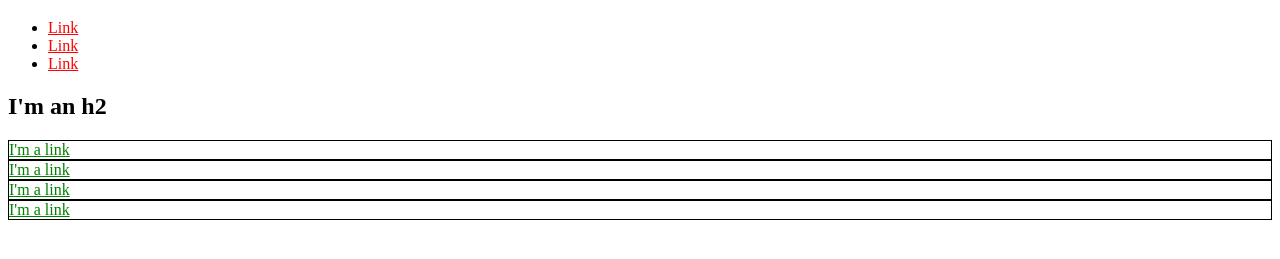
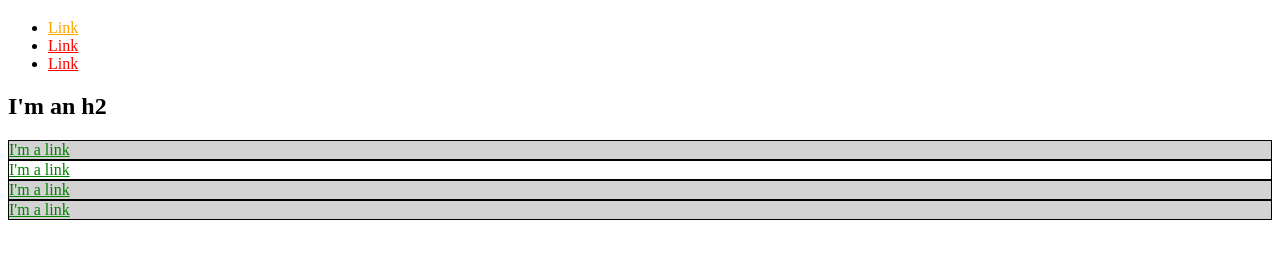
Before and after one commit to jlopez0591/jlopez0591.github.io, a plain HTML site: page index.html in a window 1280 px wide. Shown: the part 61-320 px from the top of the page. Drawn offline with Linux system fonts and the light colour scheme.

Commit message:
Terminar step 1.5

```diff
--- a/index.html
+++ b/index.html
@@ -9,12 +9,25 @@
             color: red;
         }
 
-        div {
+        #exec-bio {
+            background-color: lightgray;
+        }
+
+        .bio-box {
             border: 1px solid black;
         }
 
-        div a {
+        .bio-box a {
             color: green;
+        }
+
+
+        .orange-link {
+            color: orange;
+        }
+
+        .azure-box {
+            background-color: azure;
         }
     </style>
 </head>
@@ -23,7 +36,7 @@
     <h1>I'm an h1</h1>
     <ul>
         <li>
-            <a href="http://example.com/">Link</a>
+            <a class="orange-link" href="http://example.com/">Link</a>
         </li>
         <li>
             <a href="http://example.com/">Link</a>
@@ -33,16 +46,16 @@
         </li>
     </ul>
     <h2>I'm an h2</h2>
-    <div>
+    <div id="exec-bio" class="bio-box">
         <a href="http://example.com/">I'm a link</a>
     </div>
-    <div>
+    <div id="exec-bio azure" class="bio-box">
         <a href="http://example.com/">I'm a link</a>
     </div>
-    <div>
+    <div id="exec-bio" class="bio-box">
         <a href="http://example.com/">I'm a link</a>
     </div>
-    <div>
+    <div id="exec-bio" class="bio-box">
         <a href="http://example.com/">I'm a link</a>
     </div>
 </body>
```
